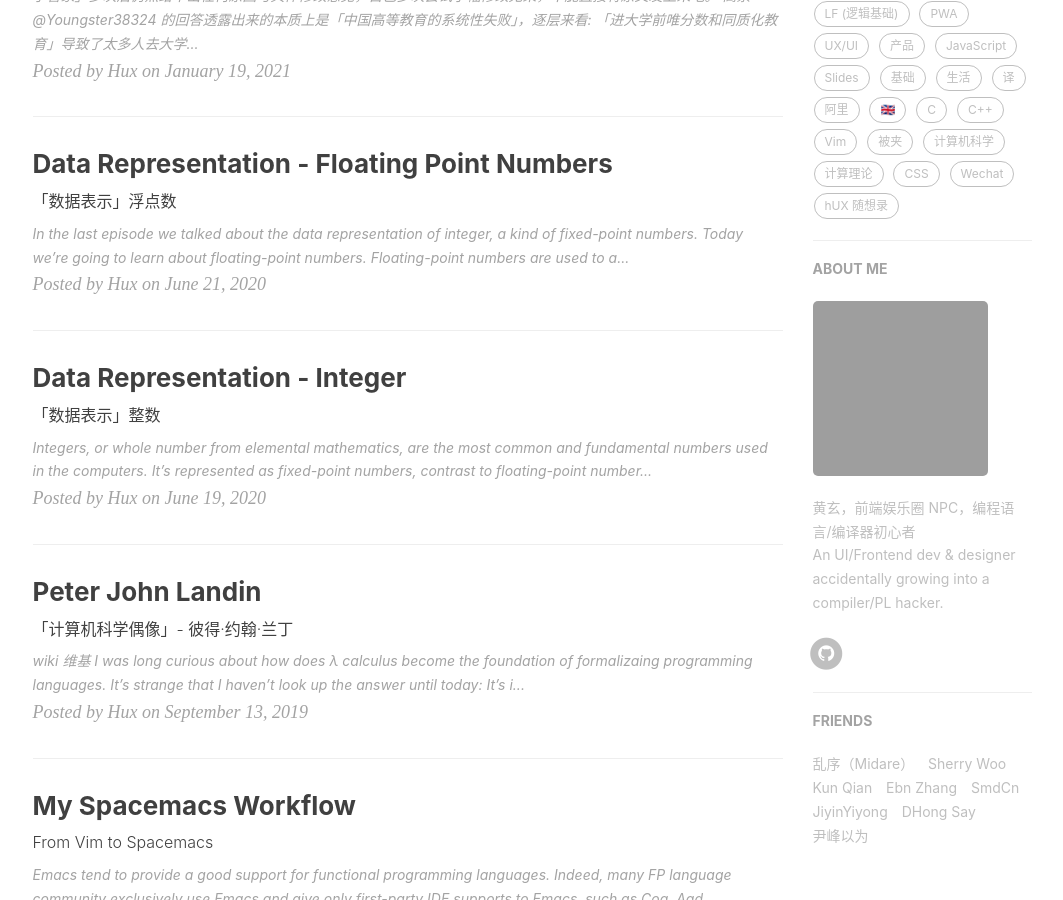
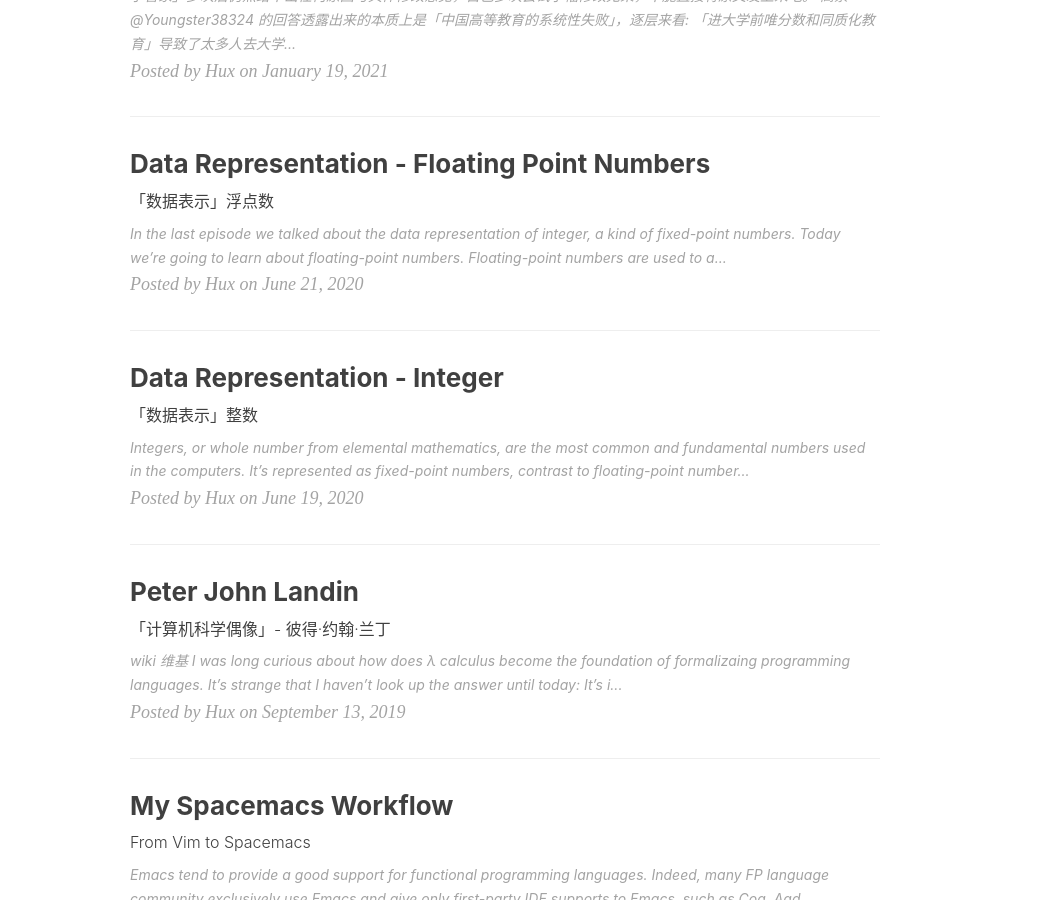
Before and after one commit to kkie02/QingGSOC22.github.io, a Jekyll site: the page built from index.html, in a window 1280 px wide and 900 px high, scrolled down 582 px. Shown: the whole window, without its empty margins (135-1198 px from the left). Built offline with Jekyll 4.4.1, drawn with Linux system fonts in a browser that asks for light colours; nearby versions of some CDN libraries; the list of posts is cut into pages by our own code; comment, search, counter and statistics services are not loaded; grey boxes are pictures that could not be loaded.

Commit message:
unable sidebar

```diff
--- a/_config.yml
+++ b/_config.yml
@@ -76,9 +76,9 @@ ga_domain: huangxuan.me
 
 
 # Sidebar settings
-sidebar: true                           # whether or not using Sidebar.
-sidebar-about-description: "黄玄，前端娱乐圈 NPC，编程语言/编译器初心者 <br> An UI/Frontend dev & designer accidentally growing into a compiler/PL hacker."
-sidebar-avatar: https://github.com/Huxpro.png # use absolute URL, seeing it's used in both `/` and `/about/`
+sidebar: false                           # whether or not using Sidebar.
+#sidebar-about-description: "黄玄，前端娱乐圈 NPC，编程语言/编译器初心者 <br> An UI/Frontend dev & designer accidentally #growing into a compiler/PL hacker."
+#sidebar-avatar: https://github.com/Huxpro.png # use absolute URL, seeing it's used in both `/` and `/about/`
 
 
 
```
